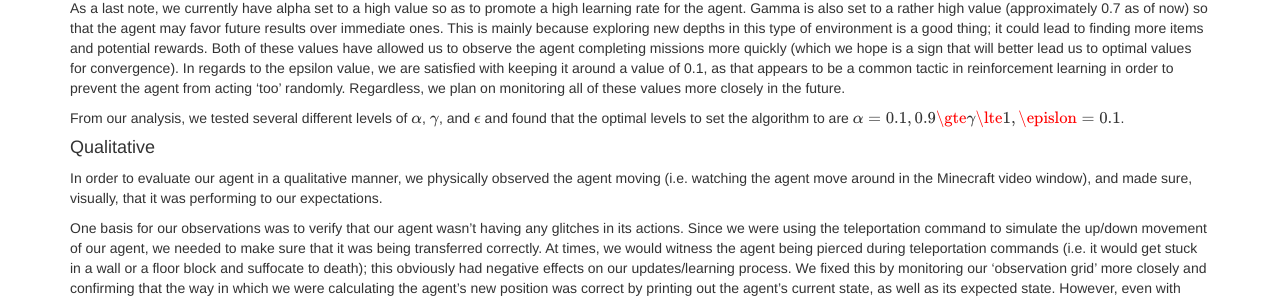
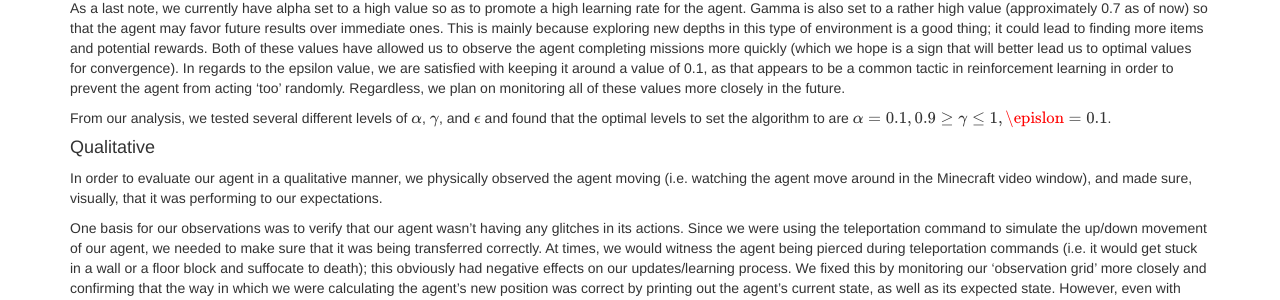
Before and after one commit to andrewdoh/scuba_diver, a Jekyll site: the page built from docs/final.md, in a window 1280 px wide and 900 px high, scrolled down 6104 px. Shown: the part 152-452 px from the top of the window. Built offline with Jekyll 4.4.1, drawn with Linux system fonts in a browser that asks for light colours; formulas are drawn with MathJax 3.

Commit message:
Create final.md

```diff
--- a/docs/final.md
+++ b/docs/final.md
@@ -114,7 +114,7 @@ Overall, if the agent is able to both increase the amount of time it stays alive
 
 As a last note, we currently have alpha set to a high value so as to promote a high learning rate for the agent. Gamma is also set to a rather high value (approximately 0.7 as of now) so that the agent may favor future results over immediate ones. This is mainly because exploring new depths in this type of environment is a good thing; it could lead to finding more items and potential rewards. Both of these values have allowed us to observe the agent completing missions more quickly (which we hope is a sign that will better lead us to optimal values for convergence). In regards to the epsilon value, we are satisfied with keeping it around a value of 0.1, as that appears to be a common tactic in reinforcement learning in order to prevent the agent from acting ‘too’ randomly. Regardless, we plan on monitoring all of these values more closely in the future.
 
-From our analysis, we tested several different levels of $$\alpha$$, $$\gamma$$, and $$\epsilon$$ and found that the optimal levels to set the algorithm to are $$ \alpha = 0.1, 0.9 \gte \gamma \lte 1, \epislon = 0.1$$.
+From our analysis, we tested several different levels of $$\alpha$$, $$\gamma$$, and $$\epsilon$$ and found that the optimal levels to set the algorithm to are $$ \alpha = 0.1, 0.9 \geq \gamma \leq 1, \epislon = 0.1$$.
 
 #### Qualitative ####
 
```
